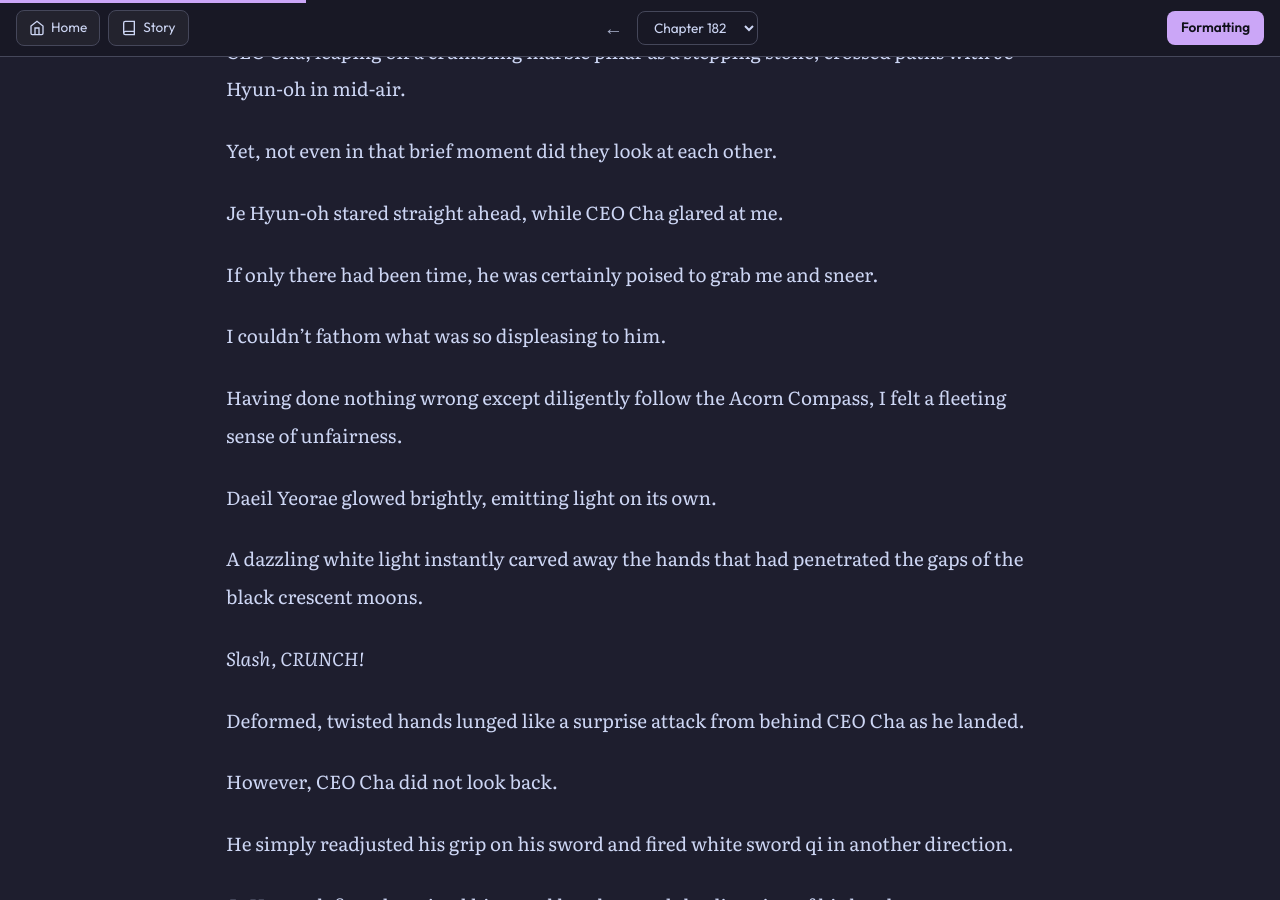
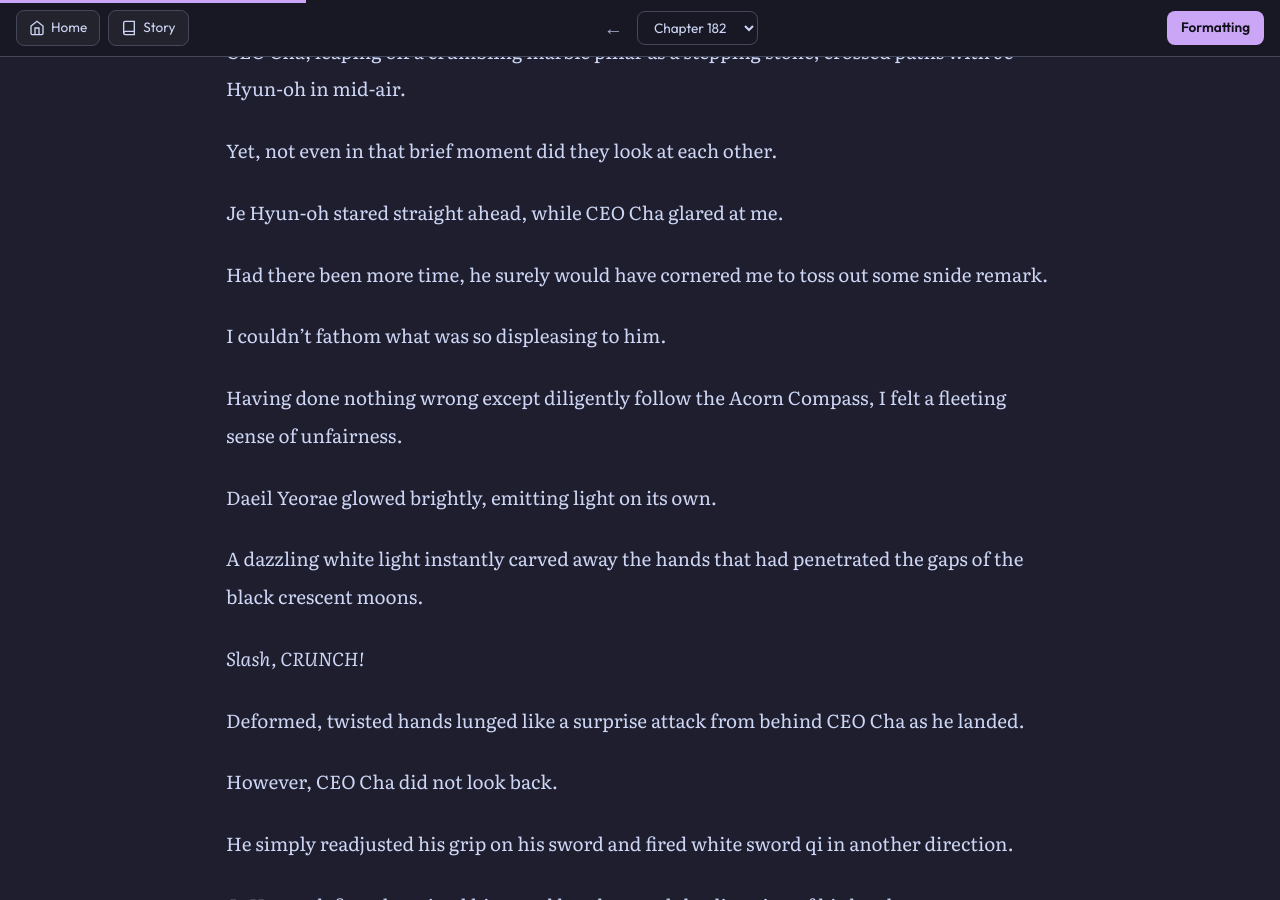
Before and after one commit to soleumn/soleumn.github.io, a Jekyll site: the page built from _chapters/eoshinki/ch182.md, in a window 1280 px wide and 900 px high, scrolled down 3842 px. Built offline with Jekyll 4.4.1, drawn with Linux system fonts in a browser that asks for light colours; comment, search, counter and statistics services are not loaded.

Commit message:
Update ch182.md

```diff
--- a/_chapters/eoshinki/ch182.md
+++ b/_chapters/eoshinki/ch182.md
@@ -112,7 +112,7 @@ Yet, not even in that brief moment did they look at each other.
 
 Je Hyun-oh stared straight ahead, while CEO Cha glared at me.
 
-If only there had been time, he was certainly poised to grab me and sneer.
+Had there been more time, he surely would have cornered me to toss out some snide remark.
 
 I couldn't fathom what was so displeasing to him.
 
```
